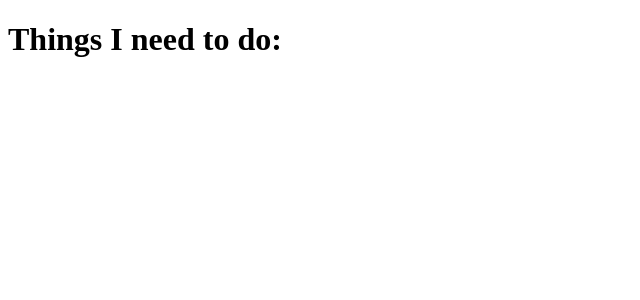
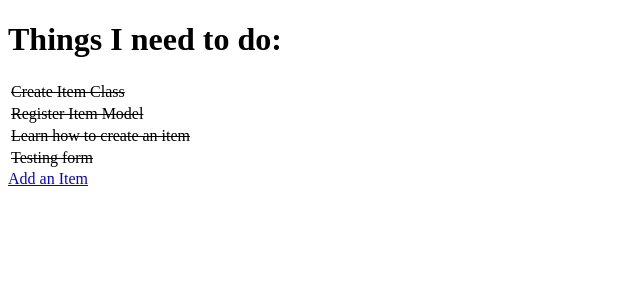
Before and after one commit to CMecrow/Django-intro, a Django app: page / in a window 1280 px wide. Shown: the top 300 px of the page, without its empty margins (0-640 px from the left). Run offline with Django 3.2, Linux system fonts and the light colour scheme; data comes from the database, SQL or seed files in the repository; both versions use the stored data as it was after the commit.

Commit message:
Create and Read complete

```diff
--- a/django_todo/urls.py
+++ b/django_todo/urls.py
@@ -15,9 +15,10 @@ Including another URLconf
 """
 from django.contrib import admin
 from django.urls import path
-from todo.views import get_todo_list
+from todo.views import get_todo_list, add_item
 
 urlpatterns = [
     path('admin/', admin.site.urls),
-    path('', get_todo_list, name='get_todo_list')
+    path('', get_todo_list, name='get_todo_list'),
+    path('add', add_item, name='add')
 ]
--- a/todo/models.py
+++ b/todo/models.py
@@ -1,6 +1,8 @@
 from django.db import models
 
 # Create your models here.
+
+
 class Item(models.Model):
     name = models.CharField(max_length=50, null=False, blank=False)
     done = models.BooleanField(null=False, blank=False, default=False)
--- a/todo/templates/todo/todo_list.html
+++ b/todo/templates/todo/todo_list.html
@@ -8,5 +8,19 @@
 </head>
 <body>
     <h1>Things I need to do:</h1>
+    <table>
+        {% for item in items %}
+        <tr>
+        {% if item.done %}
+            <td><strike>{{ item.name }}</strike></td>
+        {% else %}
+            <td>{{ item.name }}</td>
+        {% endif %}
+        </tr>
+        {% empty %}
+        <tr><td>You have nothing to do!</td></tr>
+        {% endfor %}
+    </table>
+    <a href="/add">Add an Item</a>
 </body>
 </html>
--- a/todo/views.py
+++ b/todo/views.py
@@ -1,5 +1,26 @@
-from django.shortcuts import render
+from django.shortcuts import render, redirect
+from .models import Item
+from .forms import ItemForm
 
 # Create your views here.
+
+
 def get_todo_list(request):
-    return render(request, 'todo/todo_list.html')
+    items = Item.objects.all()
+    context = {
+        'items': items
+    }
+    return render(request, 'todo/todo_list.html', context)
+
+
+def add_item(request):
+    if request.method == 'POST':
+        form = ItemForm(request.POST)
+        if form.is_valid():
+            form.save()
+        return redirect('get_todo_list')
+    form = ItemForm()
+    context = {
+        'form': form
+    }
+    return render(request, 'todo/add_item.html', context)
```
Also changed, not shown: todo/forms.py (added, +8 -0 lines), todo/templates/todo/add_item.html (added, +21 -0 lines), db.sqlite3, todo/admin.py (line endings or trailing spaces).
